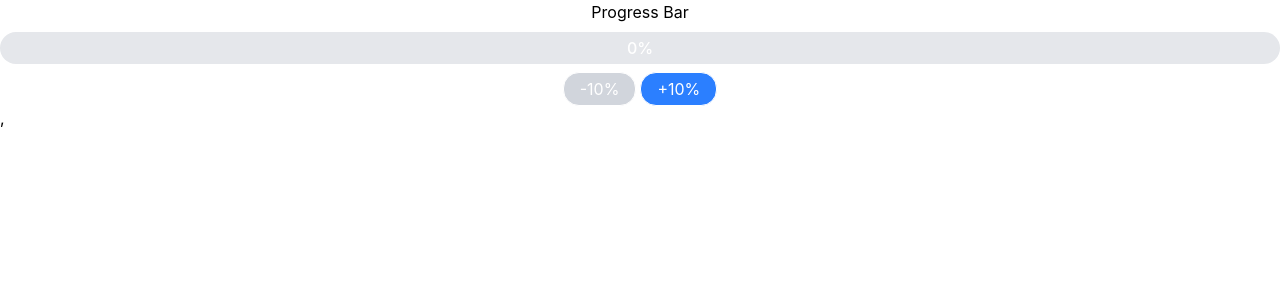
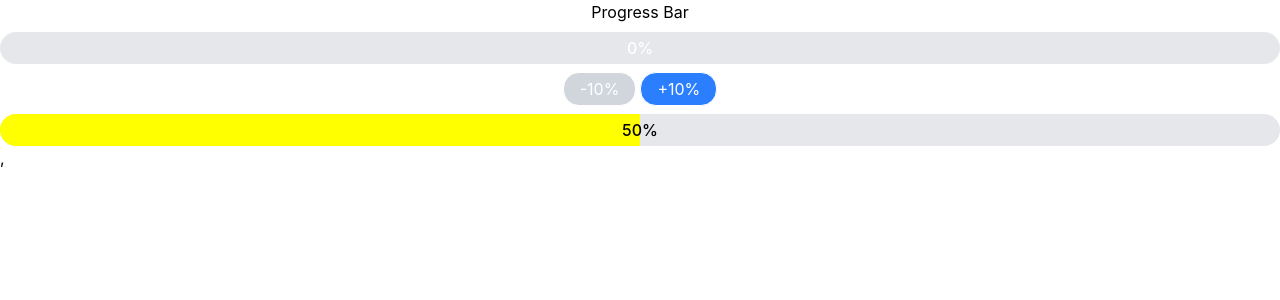
Before and after one commit to mdsameeralam9/React-coding-Practice-for-Interview, a React (Vite) app: page / in a window 1280 px wide. Shown: the top 300 px of the page. Built offline with nearby package versions, Linux system fonts and the light colour scheme.

Commit message:
day 3 - Progress bar

```diff
--- a/src/Progressbar/index.tsx
+++ b/src/Progressbar/index.tsx
@@ -1,8 +1,9 @@
-import { useState } from "react";
+import { useEffect, useState } from "react";
 import Progress from "./Progress";
 
 const ProgressBar = () => {
   const [progressState, setProgressState] = useState(0);
+  const [downloading, setDownloading] = useState(0);
 
   const changeProgress = (val: number) => {
     setProgressState((prev) => {
@@ -10,6 +11,21 @@ const ProgressBar = () => {
       return Math.min(100, Math.max(0, next));
     });
   };
+
+  // auto increase progress
+  useEffect(() => {
+    const timerId = setInterval(() => {
+      setDownloading((p) => {
+        if (p >= 100) {
+          clearInterval(timerId);
+          return 100;
+        }
+        return p+10
+      });
+    }, 1000);
+
+    return () => clearInterval(timerId);
+  }, []);
 
   return (
     <div className="flex flex-col gap-2 items-center justify-center">
@@ -33,6 +49,8 @@ const ProgressBar = () => {
           +10%
         </button>
       </div>
+
+      <Progress progressState={downloading} />
     </div>
   );
 };
```
